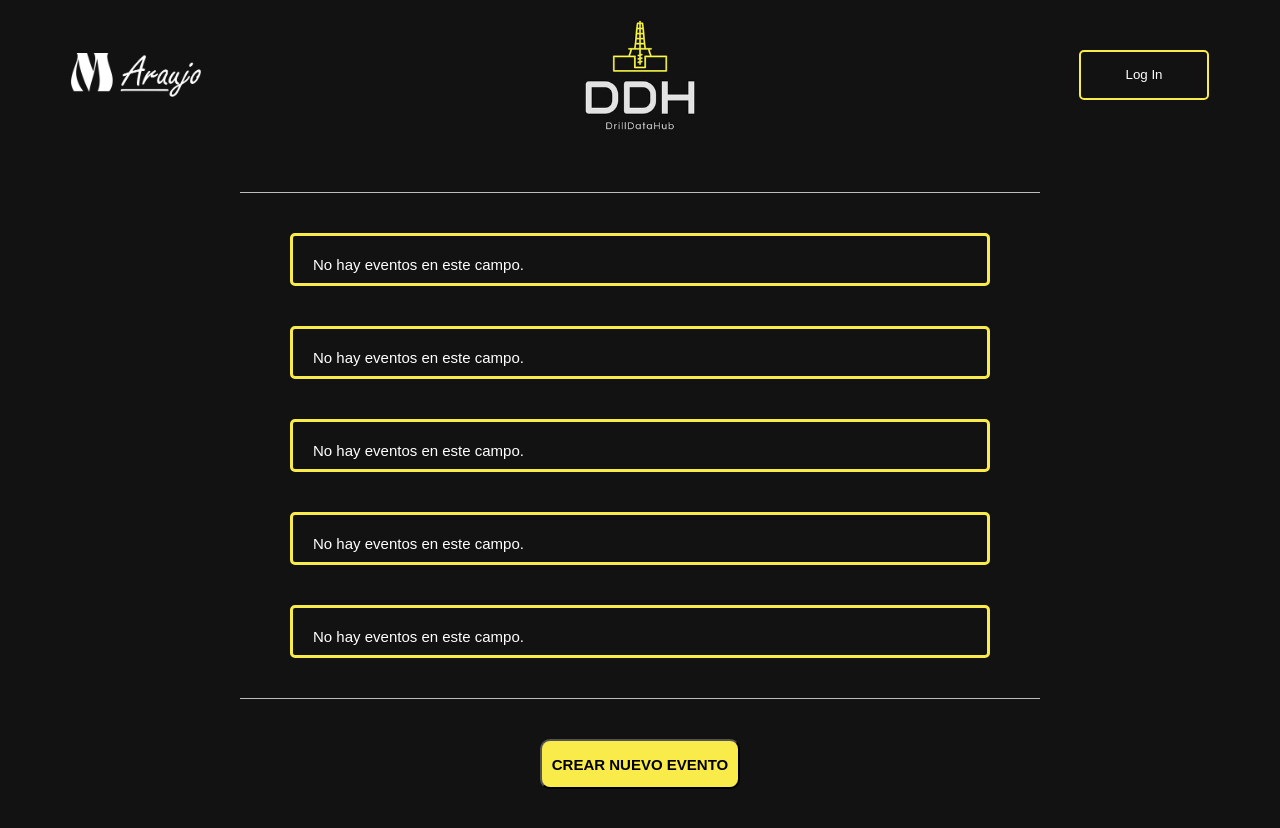
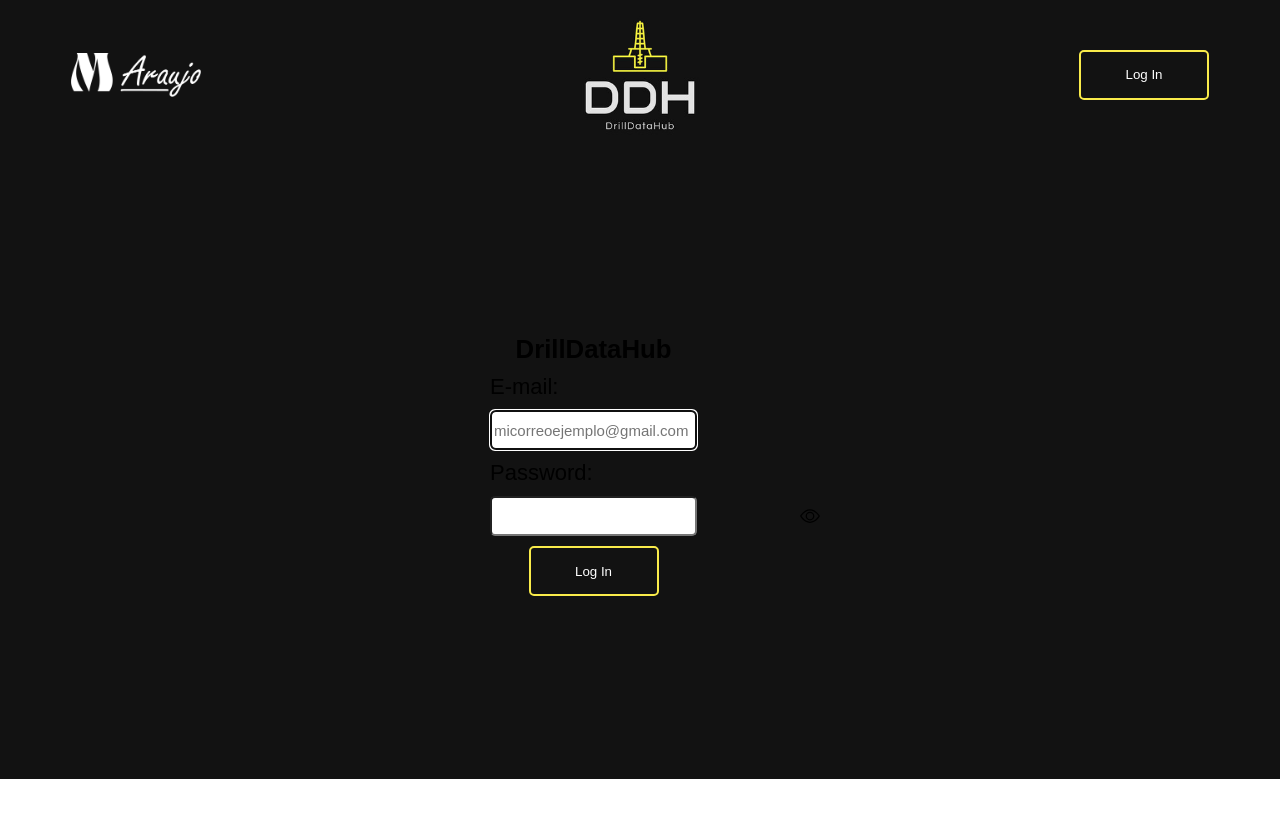
Before and after one commit to manuelmad/drilldatahub, a Next.js app: page / in a window 1280 px wide. Shown: the top 828 px of the page. After the commit the page ends 800 px from the top, so only its background shows below. Built offline with nearby package versions, Linux system fonts and the light colour scheme; no server answers; the database is empty; a web font is replaced by a local one.

Commit message:
Starting to work on Loggedout View.

```diff
--- /dev/null
+++ b/app/LoggedOutView/LoggedOutView.js
@@ -0,0 +1,100 @@
+'use client';
+import './loggedOutView.css';
+import { getAuth, signInWithEmailAndPassword } from "firebase/auth";
+import Header from '../Header/Header';
+
+export default function LoggedOutView() {
+
+    const logIn = ()=> {
+        const auth = getAuth();
+        const email = document.getElementById('user_email').value;
+        const password = document.getElementById('user_password').value;
+
+        signInWithEmailAndPassword(auth, email, password)
+        .then((userCredential) => {
+            // Logged in
+            if(userCredential) {
+                const user = userCredential;
+                console.log('Bienvenido '+ email);
+            } else {
+                console.log('el usuario no está registrado');
+            }
+        })
+        .catch((error) => {
+            const errorCode = error.code;
+            const errorMessage = error.message;
+            console.log(errorCode, errorMessage);
+        });
+    }
+
+    const showPassword = () => {
+        const open_eye = document.querySelector('.bi-eye');
+        open_eye.style.display = 'none';
+
+        const closed_eye = document.querySelector('.bi-eye-slash');
+        closed_eye.style.display = 'inline';
+
+        const input_password = document.querySelector('#user_password');
+        input_password.type = 'text';
+    }
+
+    const hidePassword = () => {
+        const open_eye = document.querySelector('.bi-eye');
+        open_eye.style.display = 'inline';
+
+        const closed_eye = document.querySelector('.bi-eye-slash');
+        closed_eye.style.display = 'none';
+
+        const input_password = document.querySelector('#user_password');
+        input_password.type = 'password';
+    }
+
+    const focusOnNextInput = (event) => {
+        if (event.keyCode == 13) {
+            document.querySelector('#user_password').focus();
+        }
+    }
+
+    const focusOnLogInButton = (event) => {
+        if (event.keyCode == 13) {
+            document.querySelector('#login_btn').focus();
+        }
+    }
+
+    return (
+        <>
+        <Header></Header>
+        <main>
+            <section className="logged-out-container">
+                <article>
+                    <div className="company-logo-container">
+                        <h1>DrillDataHub</h1>
+                    </div>
+                    <div className="user-login-container">
+                        <p><label htmlFor="user_email">E-mail:</label></p>
+                        <p>
+                            <input type="email" id="user_email" placeholder="micorreoejemplo@gmail.com" autoFocus  onKeyDown={focusOnNextInput}></input>
+                        </p>
+                        <p><label htmlFor="user_password">Password:</label></p>
+                        <p className="input-password-container">
+                            <input type="password" id="user_password" onKeyDown={focusOnLogInButton}></input>
+                            <svg xmlns="http://www.w3.org/2000/svg" width="16" height="16" fill="currentColor" className="bi bi-eye" viewBox="0 0 16 16" onClick={showPassword}>
+                                <path d="M16 8s-3-5.5-8-5.5S0 8 0 8s3 5.5 8 5.5S16 8 16 8M1.173 8a13 13 0 0 1 1.66-2.043C4.12 4.668 5.88 3.5 8 3.5s3.879 1.168 5.168 2.457A13 13 0 0 1 14.828 8q-.086.13-.195.288c-.335.48-.83 1.12-1.465 1.755C11.879 11.332 10.119 12.5 8 12.5s-3.879-1.168-5.168-2.457A13 13 0 0 1 1.172 8z"/>
+                                <path d="M8 5.5a2.5 2.5 0 1 0 0 5 2.5 2.5 0 0 0 0-5M4.5 8a3.5 3.5 0 1 1 7 0 3.5 3.5 0 0 1-7 0"/>
+                            </svg>
+                            <svg xmlns="http://www.w3.org/2000/svg" width="16" height="16" fill="currentColor" className="bi bi-eye-slash" viewBox="0 0 16 16" onClick={hidePassword}>
+                                <path d="M13.359 11.238C15.06 9.72 16 8 16 8s-3-5.5-8-5.5a7 7 0 0 0-2.79.588l.77.771A6 6 0 0 1 8 3.5c2.12 0 3.879 1.168 5.168 2.457A13 13 0 0 1 14.828 8q-.086.13-.195.288c-.335.48-.83 1.12-1.465 1.755q-.247.248-.517.486z"/>
+                                <path d="M11.297 9.176a3.5 3.5 0 0 0-4.474-4.474l.823.823a2.5 2.5 0 0 1 2.829 2.829zm-2.943 1.299.822.822a3.5 3.5 0 0 1-4.474-4.474l.823.823a2.5 2.5 0 0 0 2.829 2.829"/>
+                                <path d="M3.35 5.47q-.27.24-.518.487A13 13 0 0 0 1.172 8l.195.288c.335.48.83 1.12 1.465 1.755C4.121 11.332 5.881 12.5 8 12.5c.716 0 1.39-.133 2.02-.36l.77.772A7 7 0 0 1 8 13.5C3 13.5 0 8 0 8s.939-1.721 2.641-3.238l.708.709zm10.296 8.884-12-12 .708-.708 12 12z"/>
+                            </svg>
+                        </p>
+                        <p className="login-btn-container">
+                            <button id="login_btn" onClick={logIn}>Log In</button>
+                        </p>
+                    </div>
+                </article>
+            </section>
+        </main>
+        </>
+    );
+}
--- /dev/null
+++ b/app/LoggedOutView/loggedOutView.css
@@ -0,0 +1,94 @@
+.logged-out-container {
+    width: 25rem;
+    /* height: 100vh; */
+    min-height: calc(100vh - 25.3rem);
+    margin: 0 auto;
+    font-size: var(--xlg);
+    padding: 4rem 0;
+    display: flex;
+    align-items: center;
+}
+
+/* .company-logo-container img {
+    width: 100%;
+    height: auto;
+} */
+
+.company-logo-container h1 {
+    text-align: center;
+}
+
+.user-login-container p {
+    margin-top: 1rem;
+    align-content: center;
+}
+
+.user-login-container input {
+    width: 100%;
+    height: 4rem;
+    border-radius: 0.5rem;
+    padding: 0.2rem;
+    font-size: var(--md);
+}
+
+.input-password-container {
+    position: relative;
+}
+
+.bi-eye {
+    margin-left: 1rem;
+    width: 2rem;
+    height: 2rem;
+    cursor: pointer;
+    position: absolute;
+    top: 1rem;
+    left: 24.5rem;
+}
+
+.bi-eye-slash {
+    display: none;
+    margin-left: 1rem;
+    width: 2rem;
+    height: 2rem;
+    cursor: pointer;
+    position: absolute;
+    top: 1rem;
+    left: 24.5rem;
+}
+
+.login-btn-container {
+    text-align: center;
+}
+
+/* #login_btn {
+    width: 15rem;
+    height: 4rem;
+    margin-top: 3rem;
+    border-radius: 0.5rem;
+    background-color: var(--planeta-geek-celeste);
+    cursor: pointer;
+} */
+
+/* #login_btn:hover {
+    background-color: var(--planeta-geek-shadow-celeste);
+    color: var(--white);
+}
+
+#login_btn:active {
+    background-color: var(--planeta-geek-green);
+    color: var(--black);
+} */
+
+@media (min-width: 700px) {
+    .logged-out-container {
+        width: 30rem;
+    }
+
+    .bi-eye {
+        left: 30rem;
+    }
+
+    .bi-eye-slash {
+        left: 30rem;
+    }
+}
--- a/app/MainView/MainView.js
+++ b/app/MainView/MainView.js
@@ -27,11 +27,15 @@ export default function MainView() {
         setNewEventModalDisplay({display: 'block'});
         // Code to scroll to the position of the modal
         const element = document.querySelector('.new-event__modal');
-        const offset = 400;
+        const offset = 300;
         const bodyRect = document.body.getBoundingClientRect().top;
+        console.log(bodyRect);
         const elementRect = element.getBoundingClientRect().top;
+        console.log(elementRect);
         const elementPosition = elementRect - bodyRect;
+        console.log(elementPosition);
         const offsetPosition = elementPosition + offset;
+        console.log(offsetPosition);
         // A little delay while the section is shown and able to go there
         setTimeout(()=> {
             window.scrollTo({
--- a/app/globals.css
+++ b/app/globals.css
@@ -23,7 +23,7 @@ html {
 }
 
 main {
-  min-height: 100vh;
+  /* min-height: 100vh; */
   font-size: var(--md);
   background-color: var(--dark-background);
   padding: 4rem 0 4rem;
--- a/app/page.js
+++ b/app/page.js
@@ -1,25 +1,18 @@
 // 'use client';
 // import Image from "next/image";
 // import { useState } from "react";
+import { getAuth } from "firebase/auth";
 
+import { db } from "./firebase/firebase-config";
 import MainView from "./MainView/MainView";
+import LoggedOutView from "./LoggedOutView/LoggedOutView";
 
 export default function Home() {
-  // const [eventInit, setEventInit] = useState('');
-  // const [eventFinal, setEventFinal] = useState('');
-  // const [eventType, setEventType] = useState('');
-  // const [eventSubtype, setEventSubtype] = useState('');
-
-  return (
-    <MainView
-      // eventInit={eventInit}
-      // setEventInit={setEventInit}
-      // eventFinal={eventFinal}
-      // setEventFinal={setEventFinal}
-      // eventType={eventType}
-      // setEventType={setEventType}
-      // eventSubtype={eventSubtype}
-      // setEventSubtype={setEventSubtype}
-    />
-  );
+  // const auth = getAuth();
+  // if(auth) {
+  //   return <MainView></MainView>
+  // } else {
+  //   return <LoggedOutView></LoggedOutView>
+  // }
+  return <LoggedOutView></LoggedOutView>
 }
```
